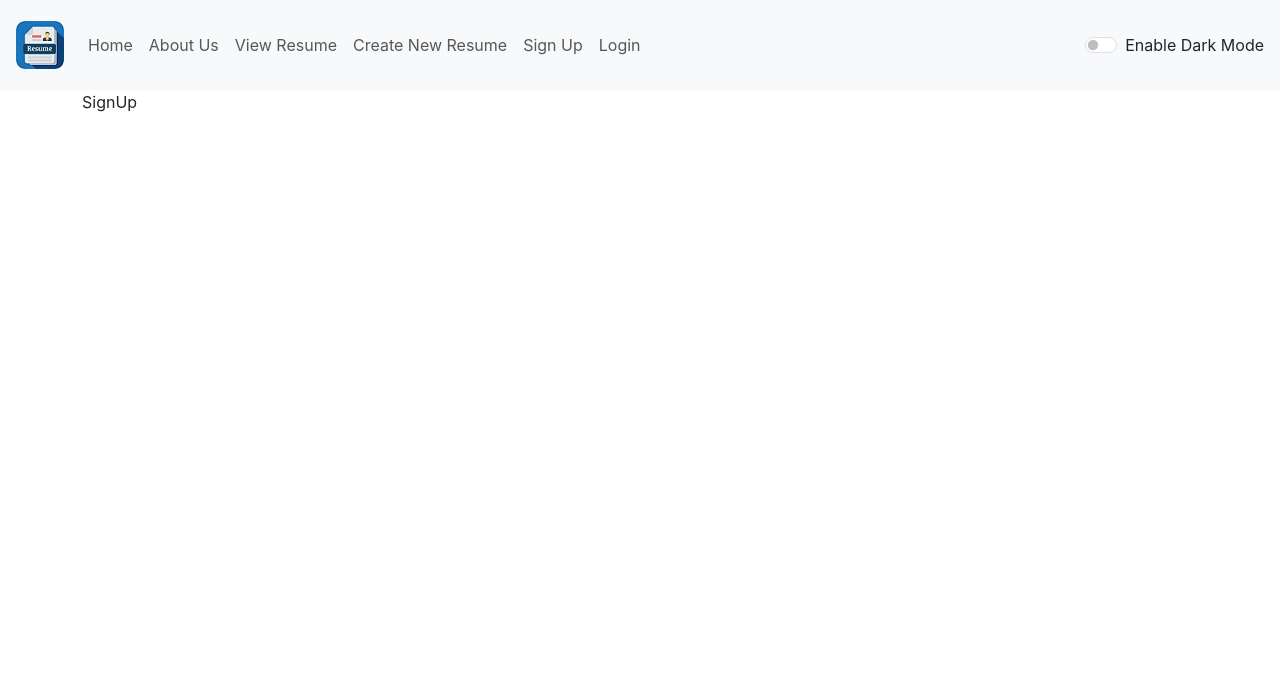
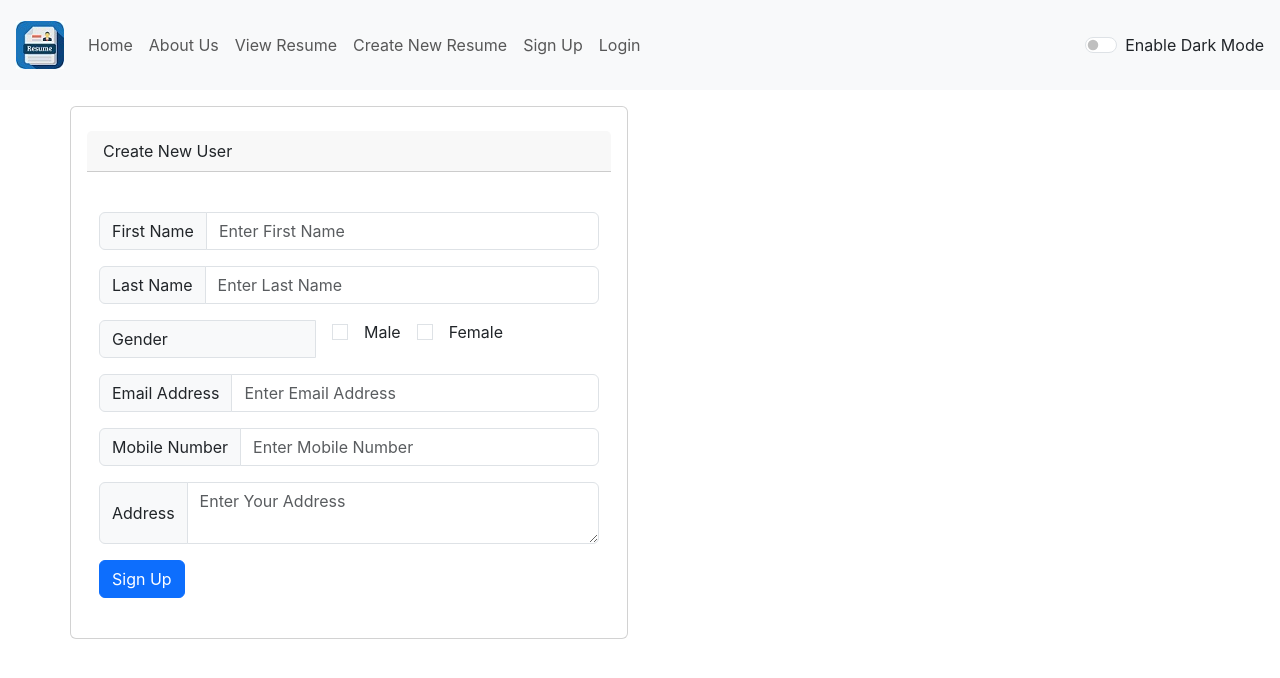
Before and after one commit to Ganesh-Agrawal/Resume-Builder, a React (Create React App) app in the folder my-resume-builder/: page /signup in a window 1280 px wide. Shown: the top 678 px of the page. Built offline with nearby package versions, Linux system fonts and the light colour scheme.

Commit message:
signup page created

```diff
--- a/my-resume-builder/src/components/Login.js
+++ b/my-resume-builder/src/components/Login.js
@@ -2,8 +2,8 @@ import React, { useState } from 'react'
 
 export default function Login() {
 
-  const [email, setEmail] = useState();
-  const [pass, setPass] = useState();
+  const [email, setEmail] = useState('');
+  const [pass, setPass] = useState('');
   const [isemailValid, setemailIsValid] = useState(true);
   const [ispassValid, setpassIsValid]= useState(true);
   const validationHandler = (e) => {
@@ -53,12 +53,12 @@ export default function Login() {
           <form onSubmit={validationHandler}>
             <div className="form-group my-2">
               <label htmlFor="email">Email address</label>
-              <input onChange={emailHandler} type="text" className="form-control" id="email" placeholder="Enter email" />
+              <input onChange={emailHandler} type="text" value={email} className="form-control" id="email" placeholder="Enter email" />
               <span>{!isemailValid && <p style={{ color: 'red' }}>Invalid email format</p>}</span>
             </div>
             <div className="form-group my-2">
               <label htmlFor="password">Password</label>
-              <input type="password" onChange={passHandler} className="form-control" id="password" placeholder="Password" />
+              <input type="password" onChange={passHandler} value={pass}className="form-control" id="password" placeholder="Password" />
              <span>{!ispassValid && (<p style={{ color: 'red' }}>
                   Password must be at least 8 characters long and contain at
                   least one lowercase letter, one uppercase letter, and one numeric digit.
--- a/my-resume-builder/src/components/SignUp.js
+++ b/my-resume-builder/src/components/SignUp.js
@@ -1,7 +1,50 @@
 import React from 'react'
 
 export default function SignUp() {
+
+  const dataHandler = () => {
+
+  }
+
   return (
-    <div>SignUp</div>
+    <>
+      <div className="container mt-3 ml-auto card-body my-3 card col-md-6 row justify-content-center">
+        <div className="card-header my-2">Create New User</div>
+        <div className=" my-3">
+          <form>
+            <div className="form-group input-group my-3">
+              <label className="input-group-text" htmlFor="fname">First Name</label>
+              <input type="text" className="form-control" id="fname" placeholder="Enter First Name" />
+            </div>
+            <div className="form-group input-group my-3">
+              <label className="input-group-text" htmlFor="lname">Last Name</label>
+              <input type="text" className="form-control" id="lname" placeholder="Enter Last Name" />
+            </div>
+            <div className="form-group input-group my-3">
+              <label className="input-group-text  form-control" htmlFor="gender">Gender</label>
+              <input className="mx-3 form-check-input" type="radio" id="male" />Male
+              <input className=" mx-3 form-check-input" type="radio" id="female" /> Female
+              <span className="  mx-5" ></span>
+            </div>
+            <div className="form-group input-group my-3">
+              <label className="input-group-text" htmlFor="email">Email Address</label>
+              <input type="text" className="form-control" id="email" placeholder="Enter Email Address" />
+            </div>
+            <div className="form-group input-group my-3">
+              <label className="input-group-text" htmlFor="mob">Mobile Number</label>
+              <input type="mob" className="form-control" id="mob" placeholder="Enter Mobile Number" />
+            </div>
+            <div className="input-group my-3">
+              <span className="input-group-text">Address</span>
+              <textarea className="form-control" id="address" placeholder="Enter Your Address"></textarea>
+            </div>
+            <div className=" my-2">
+              <button type="submit" onClick={dataHandler} id="signup" className="btn btn-primary">Sign Up</button>
+            </div>
+          </form>
+
+        </div>
+      </div>
+    </>
   )
 }
```
